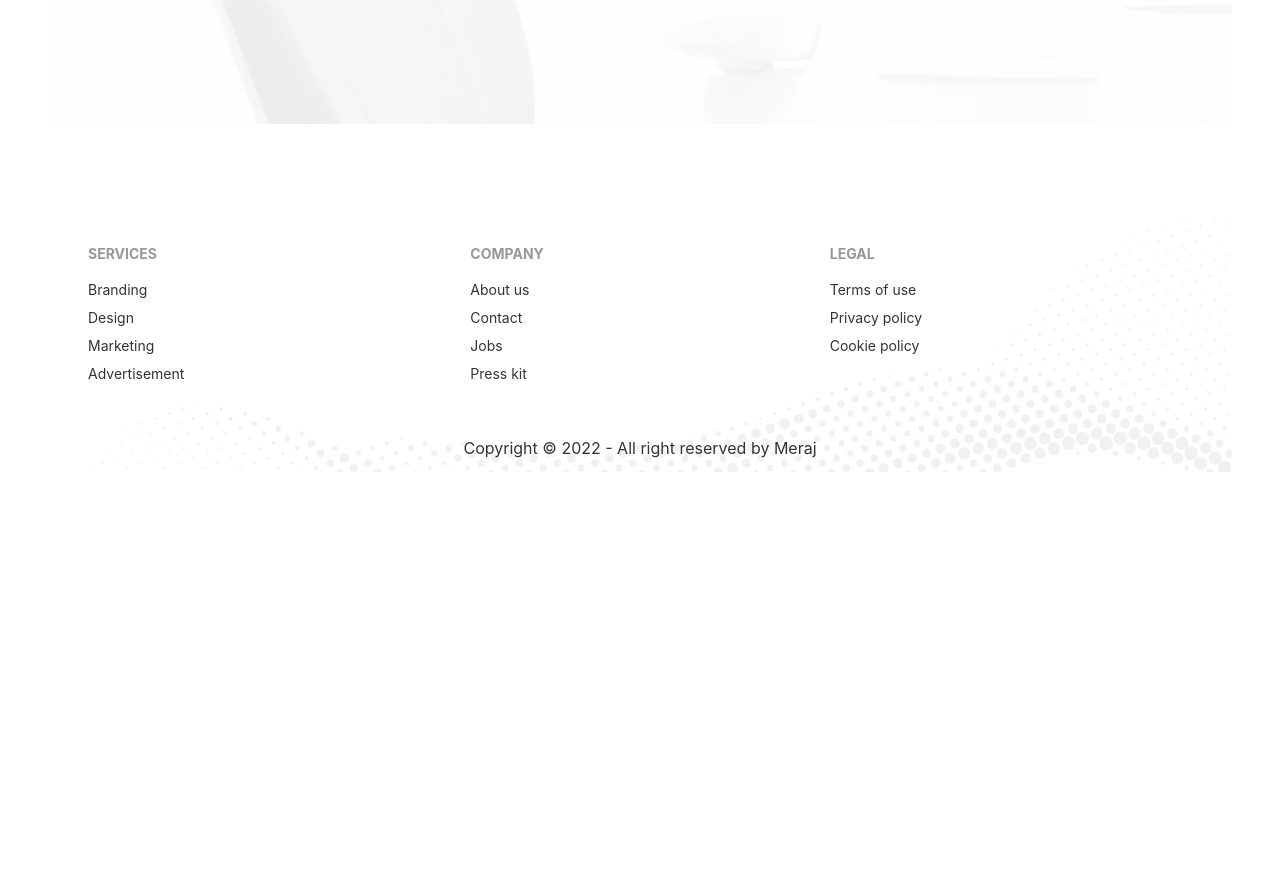
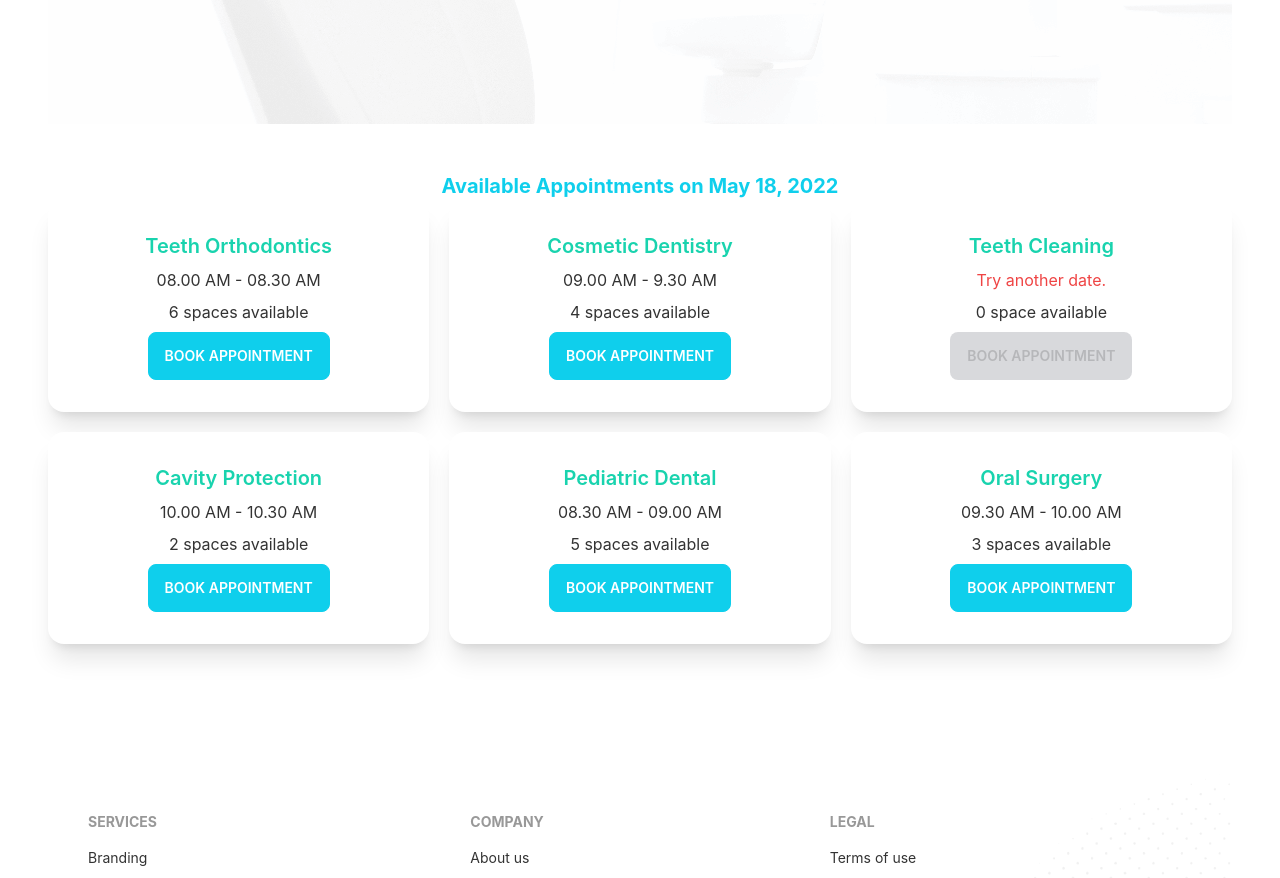
Before and after one commit to meraj191-35-2735/doctors-portal-client, a React (Create React App) app: page /appointment in a window 1280 px wide. Shown: the part 740-1618 px from the top of the page. Before the commit the page ends 1212 px from the top, so only its background shows below. Built offline with nearby package versions, Linux system fonts and the light colour scheme.

Commit message:
available appointments done

```diff
--- /dev/null
+++ b/public/services.json
@@ -0,0 +1,54 @@
+[
+  {
+    "_id": 1,
+    "name": "Teeth Orthodontics",
+    "slots": [
+      "08.00 AM - 08.30 AM",
+      "08.30 AM - 09.00 AM",
+      "09.00 AM - 9.30 AM",
+      "09.30 AM - 10.00 AM",
+      "10.00 AM - 10.30 AM",
+      "10.30 AM - 11.00 AM"
+    ]
+  },
+  {
+    "_id": 2,
+    "name": "Cosmetic Dentistry",
+    "slots": [
+      "09.00 AM - 9.30 AM",
+      "09.30 AM - 10.00 AM",
+      "10.00 AM - 10.30 AM",
+      "10.30 AM - 11.00 AM"
+    ]
+  },
+  {
+    "_id": 3,
+    "name": "Teeth Cleaning",
+    "slots": []
+  },
+  {
+    "_id": 4,
+    "name": "Cavity Protection",
+    "slots": ["10.00 AM - 10.30 AM", "10.30 AM - 11.00 AM"]
+  },
+  {
+    "_id": 5,
+    "name": "Pediatric Dental",
+    "slots": [
+      "08.30 AM - 09.00 AM",
+      "09.00 AM - 9.30 AM",
+      "09.30 AM - 10.00 AM",
+      "10.00 AM - 10.30 AM",
+      "10.30 AM - 11.00 AM"
+    ]
+  },
+  {
+    "_id": 6,
+    "name": "Oral Surgery",
+    "slots": [
+      "09.30 AM - 10.00 AM",
+      "10.00 AM - 10.30 AM",
+      "10.30 AM - 11.00 AM"
+    ]
+  }
+]
--- a/src/Pages/AppointmentPage/AppointmentBanner.js
+++ b/src/Pages/AppointmentPage/AppointmentBanner.js
@@ -1,15 +1,17 @@
-import React, { useState } from "react";
 import chair from "../../assets/images/chair.png";
 import bannerBg from "../../assets/images/bg.png";
 import { DayPicker } from "react-day-picker";
 import "react-day-picker/dist/style.css";
 
-const AppointmentBanner = () => {
-  const [date, setDate] = useState(new Date());
+const AppointmentBanner = ({ date, setDate }) => {
   return (
     <div style={{ background: `url(${bannerBg})` }} class="hero min-h-screen">
       <div class="hero-content flex-col lg:flex-row-reverse lg:justify-around">
-        <img src={chair} class="max-w-sm rounded-lg shadow-2xl ml-5" alt="" />
+        <img
+          src={chair}
+          class="max-w-sm rounded-lg shadow-2xl pr-5 lg:pr-0 lg:ml-5"
+          alt=""
+        />
         <div>
           <DayPicker mode="single" selected={date} onSelect={setDate} />
         </div>
--- a/src/Pages/AppointmentPage/AppointmentPage.js
+++ b/src/Pages/AppointmentPage/AppointmentPage.js
@@ -1,11 +1,14 @@
-import React from "react";
+import React, { useState } from "react";
 import Footer from "../Shared/Footer";
 import AppointmentBanner from "./AppointmentBanner";
+import AvailableAppointments from "./AvailableAppointments";
 
 const AppointmentPage = () => {
+  const [date, setDate] = useState(new Date());
   return (
     <div>
-      <AppointmentBanner></AppointmentBanner>
+      <AppointmentBanner date={date} setDate={setDate}></AppointmentBanner>
+      <AvailableAppointments date={date}></AvailableAppointments>
       <Footer></Footer>
     </div>
   );
--- /dev/null
+++ b/src/Pages/AppointmentPage/AvailableAppointments.js
@@ -0,0 +1,26 @@
+import { format } from "date-fns";
+import React, { useEffect, useState } from "react";
+import Service from "./Service";
+
+const AvailableAppointments = ({ date }) => {
+  const [services, setServices] = useState([]);
+  useEffect(() => {
+    fetch("services.json")
+      .then((res) => res.json())
+      .then((data) => setServices(data));
+  }, []);
+  return (
+    <div className="py-12">
+      <h4 className="font-bold text-xl text-primary text-center">
+        Available Appointments on {format(date, "PP")}
+      </h4>
+      <div className="grid grid-cols-1 lg:grid-cols-3 md:grid-cols-2 gap-5">
+        {services.map((service) => (
+          <Service service={service} key={service._id}></Service>
+        ))}
+      </div>
+    </div>
+  );
+};
+
+export default AvailableAppointments;
--- /dev/null
+++ b/src/Pages/AppointmentPage/Service.js
@@ -0,0 +1,32 @@
+import React from "react";
+
+const Service = ({ service }) => {
+  const { name, slots } = service;
+  return (
+    <div className="card lg:max-w-lg bg-base-100 shadow-xl">
+      <div className="card-body items-center text-center">
+        <h2 className="card-title text-secondary">{name}</h2>
+        <p>
+          {slots.length > 0 ? (
+            <span>{slots[0]}</span>
+          ) : (
+            <span className="text-red-500">Try another date.</span>
+          )}
+        </p>
+        <p>
+          {slots.length} {slots.length > 1 ? "spaces" : "space"} available
+        </p>
+        <div className="card-actions">
+          <button
+            disabled={slots.length === 0}
+            className="btn btn-primary text-white uppercase"
+          >
+            Book Appointment
+          </button>
+        </div>
+      </div>
+    </div>
+  );
+};
+
+export default Service;
```
